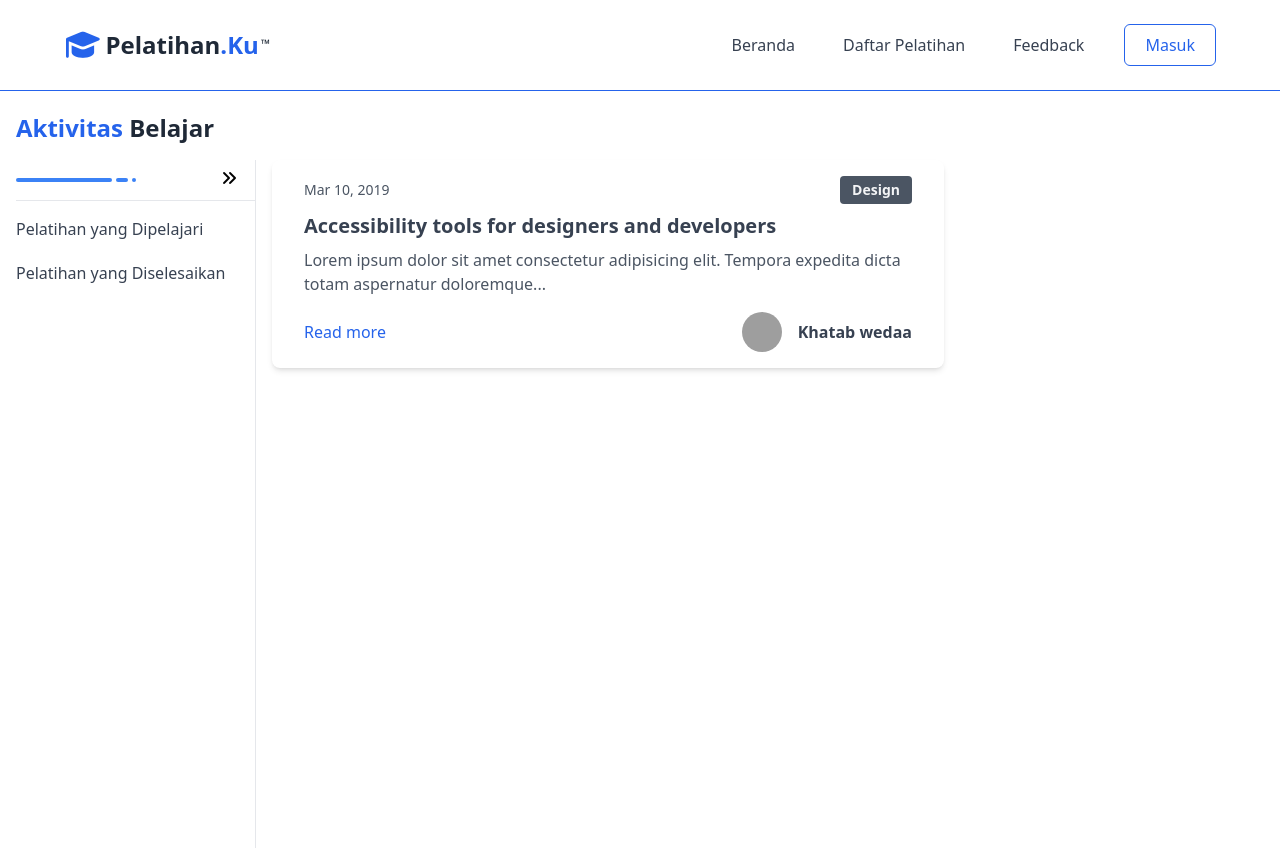
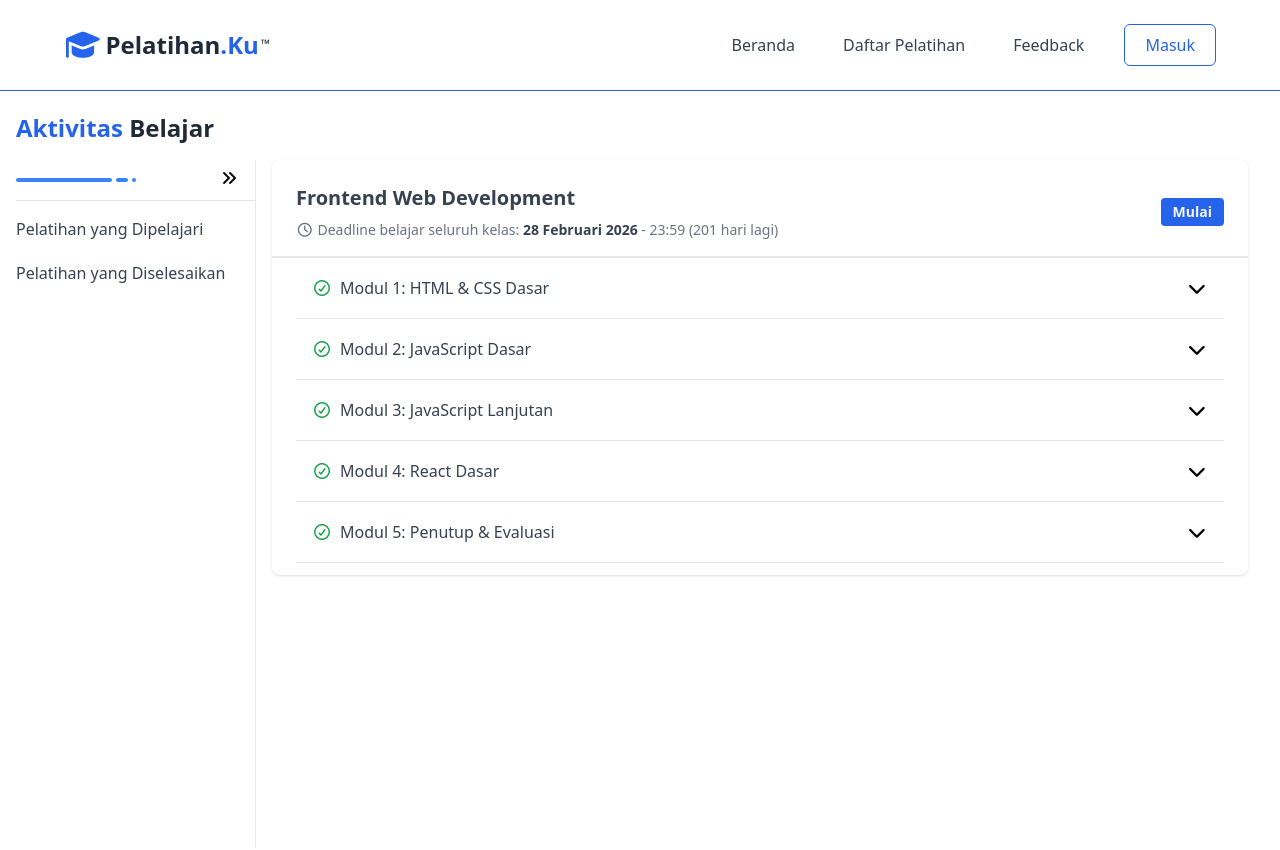
Before and after one commit to bachtiarrizaa/pelatihan-digital-app, a React (Vite) app in the folder frontend/: page /aktivitas-belajar in a window 1280 px wide. Shown: the top 850 px of the page. Built offline with nearby package versions, Linux system fonts and the light colour scheme; grey boxes are pictures that could not be loaded.

Commit message:
fix card aktivitas

```diff
--- a/frontend/src/Components/Silabus.jsx
+++ b/frontend/src/Components/Silabus.jsx
@@ -1,53 +1,55 @@
 import { useRef, useState, useEffect } from "react";
+import { Link } from "react-router-dom";
 
 const pelatihan = {
-  title: 'Frontend Web Development',
+  title: "Frontend Web Development",
   deskripsi:
     "Lorem ipsum dolor sit amet, consectetur adipiscing elit. Molestie parturient et sem ipsum volutpat vel. Natoque sem et aliquam mauris egestas quam volutpat viverra. In pretium nec senectus erat. Et malesuada lobortis.",
   modul: [
     {
-      nama: 'Modul 1: HTML & CSS Dasar',
+      nama: "Modul 1: HTML & CSS Dasar",
       materi: [
-        'Pengenalan HTML',
-        'Struktur Dasar HTML',
-        'Dasar-dasar CSS',
-        'Selektor & Properti CSS',
+        "Pengenalan HTML",
+        "Struktur Dasar HTML",
+        "Dasar-dasar CSS",
+        "Selektor & Properti CSS",
       ],
     },
     {
-      nama: 'Modul 2: JavaScript Dasar',
+      nama: "Modul 2: JavaScript Dasar",
       materi: [
-        'Variabel dan Tipe Data',
-        'Fungsi dan Event',
-        'Manipulasi DOM',
-        'Conditional & Looping',
+        "Variabel dan Tipe Data",
+        "Fungsi dan Event",
+        "Manipulasi DOM",
+        "Conditional & Looping",
       ],
     },
     {
-      nama: 'Modul 3: JavaScript Lanjutan',
+      nama: "Modul 3: JavaScript Lanjutan",
       materi: [
-        'Asynchronous JavaScript (Promise, Async/Await)',
-        'Fetch API',
-        'Modularisasi JS',
+        "Asynchronous JavaScript (Promise, Async/Await)",
+        "Fetch API",
+        "Modularisasi JS",
       ],
     },
     {
-      nama: 'Modul 4: React Dasar',
+      nama: "Modul 4: React Dasar",
       materi: [
-        'Pengenalan React',
-        'Component dan Props',
-        'State dan Event Handling',
-        'Rendering List dan Conditional',
+        "Pengenalan React",
+        "Component dan Props",
+        "State dan Event Handling",
+        "Rendering List dan Conditional",
       ],
     },
     {
-      nama: 'Modul 5: Penutup & Evaluasi',
-      materi: ['Review Materi', 'Kuis Evaluasi Akhir', 'Penutup dan Sertifikasi'],
+      nama: "Modul 5: Penutup & Evaluasi",
+      materi: ["Review Materi", "Kuis Evaluasi Akhir", "Penutup dan Sertifikasi"],
     },
   ],
 };
 
-function AccordionItem({ modul, isOpen, onClick }) {
+// Komponen AccordionItem
+function AccordionItem({ modul, isOpen, onToggle }) {
   const contentRef = useRef(null);
   const [height, setHeight] = useState(0);
 
@@ -62,16 +64,18 @@ function AccordionItem({ modul, isOpen, onClick }) {
   return (
     <div className="border border-gray-200 rounded-lg overflow-hidden transition-all">
       <button
-        onClick={onClick}
+        onClick={onToggle}
         className="w-full flex items-center justify-between px-4 py-3 bg-gray-50 hover:bg-gray-100 text-left"
       >
         <span className="font-medium text-gray-700">{modul.nama}</span>
         <span className="text-sm text-gray-500">
-          <i className={`fas ${isOpen ? 'fa-chevron-up' : 'fa-chevron-down'}`}></i>
+          <i className={`fas ${isOpen ? "fa-chevron-up" : "fa-chevron-down"}`} />
         </span>
       </button>
+
+      {/* Konten Accordion */}
       <div
-        className="transition-all duration-300 ease-in-out overflow-hidden"
+        className="transition-all duration-500 ease-in-out overflow-hidden"
         style={{ maxHeight: `${height}px` }}
       >
         <ul
@@ -79,7 +83,11 @@ function AccordionItem({ modul, isOpen, onClick }) {
           className="px-6 pt-2 pb-4 list-disc list-inside text-sm text-gray-600 space-y-1"
         >
           {modul.materi.map((materi, i) => (
-            <li key={i}>{materi}</li>
+            <li key={i}>
+              <Link to="#" className="hover:text-blue-600 transition-colors">
+                {materi}
+              </Link>
+            </li>
           ))}
         </ul>
       </div>
@@ -90,13 +98,12 @@ function AccordionItem({ modul, isOpen, onClick }) {
 export default function Silabus() {
   const [openIndex, setOpenIndex] = useState(null);
   const silabusRef = useRef(null);
-    //   const feedbackRef = useRef(null);
 
-      const toggle = (index) => {
+  const toggleAccordion = (index) => {
     setOpenIndex(openIndex === index ? null : index);
   };
+
   return (
-        <>
     <section className="bg-white" ref={silabusRef}>
       <div className="container px-6 mx-auto">
         <div className="lg:px-24 pt-4 pb-8">
@@ -104,24 +111,26 @@ export default function Silabus() {
           <h1 className="text-xl font-semibold text-gray-800 capitalize lg:text-2xl">
             {pelatihan.title}
           </h1>
+
           <div className="flex mx-auto my-6">
-                    <span className="inline-block w-40 h-1 bg-blue-500 rounded-full"></span>
-                    <span className="inline-block w-3 h-1 mx-1 bg-blue-500 rounded-full"></span>
-                    <span className="inline-block w-1 h-1 bg-blue-500 rounded-full"></span>
+            <span className="inline-block w-40 h-1 bg-blue-500 rounded-full" />
+            <span className="inline-block w-3 h-1 mx-1 bg-blue-500 rounded-full" />
+            <span className="inline-block w-1 h-1 bg-blue-500 rounded-full" />
           </div>
+
+          {/* List Modul */}
           <div className="space-y-4">
-                    {pelatihan.modul.map((modul, idx) => (
+            {pelatihan.modul.map((modul, index) => (
               <AccordionItem
-                        key={idx}
+                key={index}
                 modul={modul}
-                        isOpen={openIndex === idx}
-                        onClick={() => toggle(idx)}
+                isOpen={openIndex === index}
+                onToggle={() => toggleAccordion(index)}
               />
             ))}
           </div>
         </div>
       </div>
     </section>
-        </>
-    )
+  );
 }
--- /dev/null
+++ b/frontend/src/Pages/AktivitasBelajar/Card.jsx
@@ -0,0 +1,144 @@
+import { useState, useRef, useEffect } from "react";
+import { Link } from "react-router-dom";
+
+const pelatihan = {
+  title: "Frontend Web Development",
+  deskripsi:
+    "Lorem ipsum dolor sit amet, consectetur adipiscing elit. Molestie parturient et sem ipsum volutpat vel.",
+  modul: [
+    {
+      nama: "Modul 1: HTML & CSS Dasar",
+      materi: [
+        "Pengenalan HTML",
+        "Struktur Dasar HTML",
+        "Dasar-dasar CSS",
+        "Selektor & Properti CSS",
+      ],
+    },
+    {
+      nama: "Modul 2: JavaScript Dasar",
+      materi: [
+        "Variabel dan Tipe Data",
+        "Fungsi dan Event",
+        "Manipulasi DOM",
+        "Conditional & Looping",
+      ],
+    },
+    {
+      nama: "Modul 3: JavaScript Lanjutan",
+      materi: [
+        "Asynchronous JavaScript (Promise, Async/Await)",
+        "Fetch API",
+        "Modularisasi JS",
+      ],
+    },
+    {
+      nama: "Modul 4: React Dasar",
+      materi: [
+        "Pengenalan React",
+        "Component dan Props",
+        "State dan Event Handling",
+        "Rendering List dan Conditional",
+      ],
+    },
+    {
+      nama: "Modul 5: Penutup & Evaluasi",
+      materi: ["Review Materi", "Kuis Evaluasi Akhir", "Penutup dan Sertifikasi"],
+    },
+  ],
+};
+
+// Komponen AccordionItem
+function AccordionItem({ modul, isOpen, onToggle }) {
+  const contentRef = useRef(null);
+  const [height, setHeight] = useState("0px");
+
+  useEffect(() => {
+    if (isOpen) {
+      setHeight(`${contentRef.current.scrollHeight}px`);
+    } else {
+      setHeight("0px");
+    }
+  }, [isOpen]);
+
+  return (
+    <div className="border-b">
+      <div className="flex items-center justify-between p-4">
+        <div className="flex gap-2 items-center">
+          <i className="fa-regular fa-circle-check text-green-600"></i>
+          <span className="text-base text-gray-700">{modul.nama}</span>
+        </div>
+        <i
+          className={`fa-solid fa-chevron-${isOpen ? "up" : "down"} text-lg cursor-pointer transition-transform duration-300`}
+          onClick={onToggle}
+        ></i>
+      </div>
+
+      {/* Konten */}
+      <div
+        ref={contentRef}
+        style={{ maxHeight: height }}
+        className={`transition-[max-height,opacity] duration-500 ease-in-out overflow-hidden ${
+          isOpen ? "opacity-100" : "opacity-0 pointer-events-none"
+        }`}
+      >
+        <ul className="pl-10 pb-4 list-disc text-gray-600 text-sm">
+          {modul.materi.map((materi, i) => (
+            <li key={i} className="list-none">
+              <Link
+                to="#"
+                className="block py-1 hover:text-blue-600 transition-colors"
+              >
+                {materi}
+              </Link>
+            </li>
+          ))}
+        </ul>
+      </div>
+    </div>
+  );
+}
+
+export default function AktivitasBelajarCard() {
+  const [openIndex, setOpenIndex] = useState(null);
+
+  const toggleExpand = (index) => {
+    setOpenIndex(openIndex === index ? null : index);
+  };
+
+  return (
+    <div className="w-full bg-white rounded-lg shadow pt-4 pb-3">
+      {/* Header */}
+      <div className="flex px-6 pb-4 mt-2 items-center justify-between border-b-2">
+        <div>
+          <Link to="#" className="text-xl font-bold text-gray-700">
+            {pelatihan.title}
+          </Link>
+          <div className="flex items-center gap-1 text-gray-500 mt-2">
+            <i className="fa-regular fa-clock text-sm"></i>
+            <p className="text-sm">
+              Deadline belajar seluruh kelas:
+              <span className="font-bold text-gray-700"> 28 Februari 2026 </span>
+              - 23:59 (201 hari lagi)
+            </p>
+          </div>
+        </div>
+        <button className="px-3 py-1 text-sm font-bold text-gray-100 bg-blue-600 rounded hover:bg-blue-500">
+          Mulai
+        </button>
+      </div>
+
+      {/* List Modul */}
+      <div className="px-6">
+        {pelatihan.modul.map((modul, index) => (
+          <AccordionItem
+            key={index}
+            modul={modul}
+            isOpen={openIndex === index}
+            onToggle={() => toggleExpand(index)}
+          />
+        ))}
+      </div>
+    </div>
+  );
+}
--- a/frontend/src/Pages/AktivitasBelajar/index.jsx
+++ b/frontend/src/Pages/AktivitasBelajar/index.jsx
@@ -1,5 +1,6 @@
 import { useState } from "react";
 import { Link } from "react-router-dom";
+import AktivitasBelajarCard from "./Card";
 
 export default function AktivitasBelajar() {
   const [isOpen, setIsOpen] = useState(true);
@@ -84,45 +85,7 @@ export default function AktivitasBelajar() {
 
         {/* Konten utama */}
         <main className="flex-1 px-2 sm:px-4">
-          <div className="max-w-2xl px-8 py-4 bg-white rounded-lg shadow-md">
-            <div className="flex items-center justify-between">
-              <span className="text-sm font-light text-gray-600">
-                Mar 10, 2019
-              </span>
-              <span className="px-3 py-1 text-sm font-bold text-gray-100 bg-gray-600 rounded cursor-pointer hover:bg-gray-500">
-                Design
-              </span>
-            </div>
-
-            <div className="mt-2">
-              <a
-                href="#"
-                className="text-xl font-bold text-gray-700 hover:text-gray-600 hover:underline"
-              >
-                Accessibility tools for designers and developers
-              </a>
-              <p className="mt-2 text-gray-600">
-                Lorem ipsum dolor sit amet consectetur adipisicing elit. Tempora
-                expedita dicta totam aspernatur doloremque...
-              </p>
-            </div>
-
-            <div className="flex items-center justify-between mt-4">
-              <a href="#" className="text-blue-600 hover:underline">
-                Read more
-              </a>
-              <div className="flex items-center">
-                <img
-                  className="hidden object-cover w-10 h-10 mx-4 rounded-full sm:block"
-                  src="https://images.unsplash.com/photo-1502980426475-b83966705988?auto=format&fit=crop&w=40&q=80"
-                  alt="avatar"
-                />
-                <span className="font-bold text-gray-700 cursor-pointer">
-                  Khatab wedaa
-                </span>
-              </div>
-            </div>
-          </div>
+          <AktivitasBelajarCard />
         </main>
       </div>
     </div>
```
Also changed, not shown: frontend/src/Pages/Pelatihan/DetailPelatihan.jsx (+0 -40 lines). Lines whose indentation alone changed are shown as unchanged.
